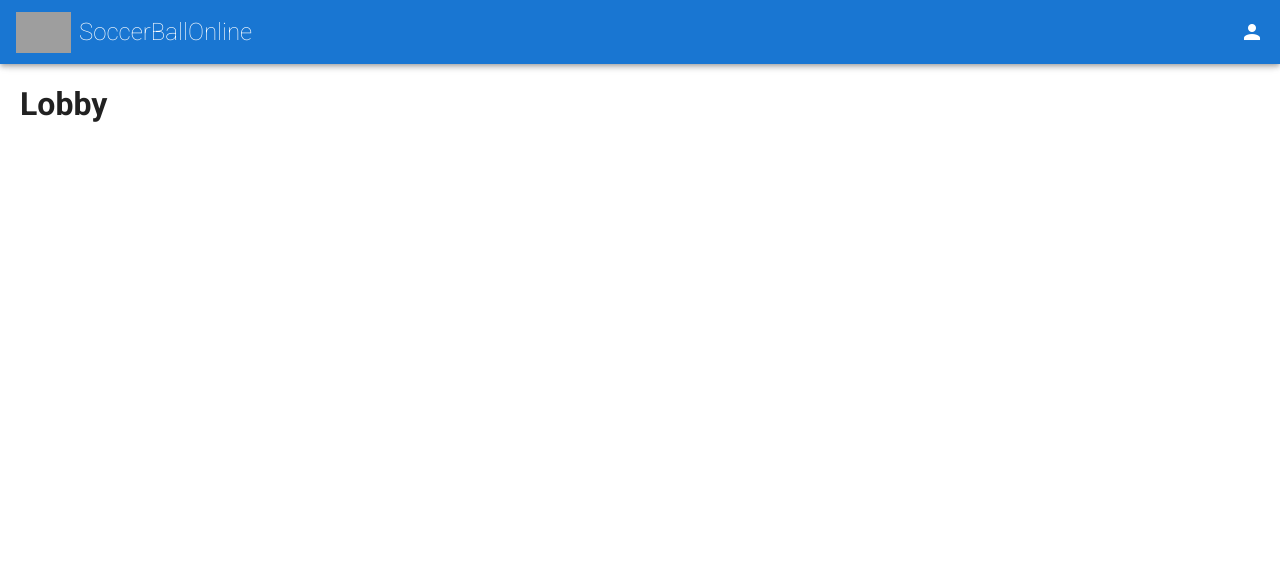
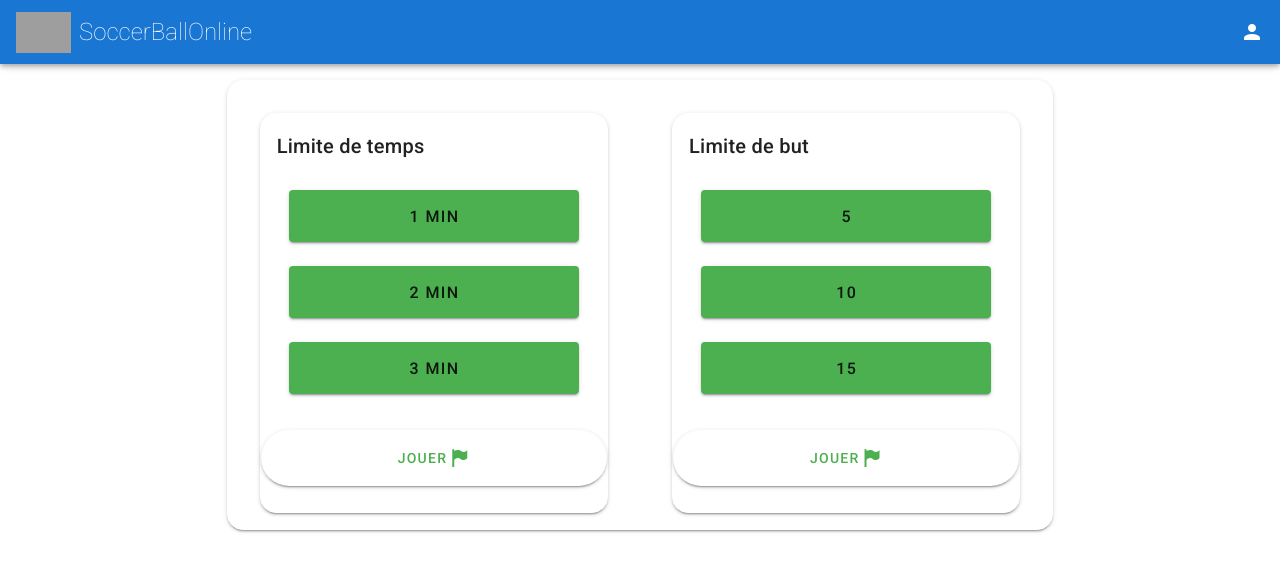
Before and after one commit to stan1712/SoccerBallOnline, a Vue app: page /lobby in a window 1280 px wide. Shown: the top 572 px of the page. Built offline with nearby package versions, Linux system fonts and the light colour scheme; no server answers; sample sign-in values are in the browser's storage; grey boxes are pictures that could not be loaded.

Commit message:
Construction de la page Lobby

```diff
--- a/src/views/Lobby.vue
+++ b/src/views/Lobby.vue
@@ -1,6 +1,118 @@
 <template>
 	<div>
-		<h1>Lobby</h1>
+
+		<v-card class="col-8 offset-2"
+		color="white"
+		height="450"
+		outlined
+		rounded="xl"
+		shaped
+		elevation="2">
+			<v-row >
+				<v-col cols="12" sm="6">
+					<v-card class="ma-5"
+					color="white"
+					height="400"
+					outlined
+					rounded="xl"
+					shaped
+					elevation="2">
+					<v-card-title> Limite de temps </v-card-title>
+					<div class="d-flex flex-column mb-6">
+							<v-btn
+  						depressed
+						  class="my-3 mx-7"
+						  color="green"
+  						elevation="2"
+  						x-large>
+						  1 min</v-btn>
+					  	<v-btn
+  						depressed
+						  class="my-3 mx-7"
+						  color="green"
+  						elevation="2"
+  						x-large>
+						  2 min</v-btn>
+					  	<v-btn
+  						depressed
+						  class="my-3 mx-7"
+						  color="green"
+  						elevation="2"
+  						x-large>
+						  3 min </v-btn>
+						</div>
+
+
+					<v-btn
+ 						block
+						 depressed
+  						elevation="2"
+  						fab
+  						icon
+					    raised
+  						rounded
+						  color="green">
+						  Jouer
+						  <v-icon>mdi-flag-variant
+						  </v-icon>
+						</v-btn>
+					</v-card>
+				</v-col>
+
+				<v-col cols="12" sm="6">
+					<v-card class="ma-5"
+					color="white"
+					height="400"
+					outlined
+					rounded="xl"
+					shaped
+					elevation="2">
+					<v-card-title> Limite de but </v-card-title>
+
+						<div class="d-flex flex-column mb-6">
+							<v-btn
+  						depressed
+						  class="my-3 mx-7"
+  						elevation="2"
+						  color="green"
+  						x-large>
+						  5</v-btn>
+					  	<v-btn
+  						depressed
+						  class="my-3 mx-7"
+  						elevation="2"
+						  color="green"
+  						x-large> 10 </v-btn>
+					  	<v-btn
+  						depressed
+						  class="my-3 mx-7"
+  						elevation="2"
+						  color="green"
+  						x-large> 15</v-btn>
+						</div>
+
+					<div class="d-flex align-end">
+					<v-btn
+ 						block
+  						elevation="2"
+  						fab
+  						icon
+					    raised
+  						rounded
+						  color="green"
+						> Jouer
+						  <v-icon>mdi-flag-variant
+						  </v-icon>
+						</v-btn>
+						</div>
+
+					</v-card>
+				</v-col>
+			</v-row>
+
+
+		</v-card>
+
 	</div>
 </template>
 
```
